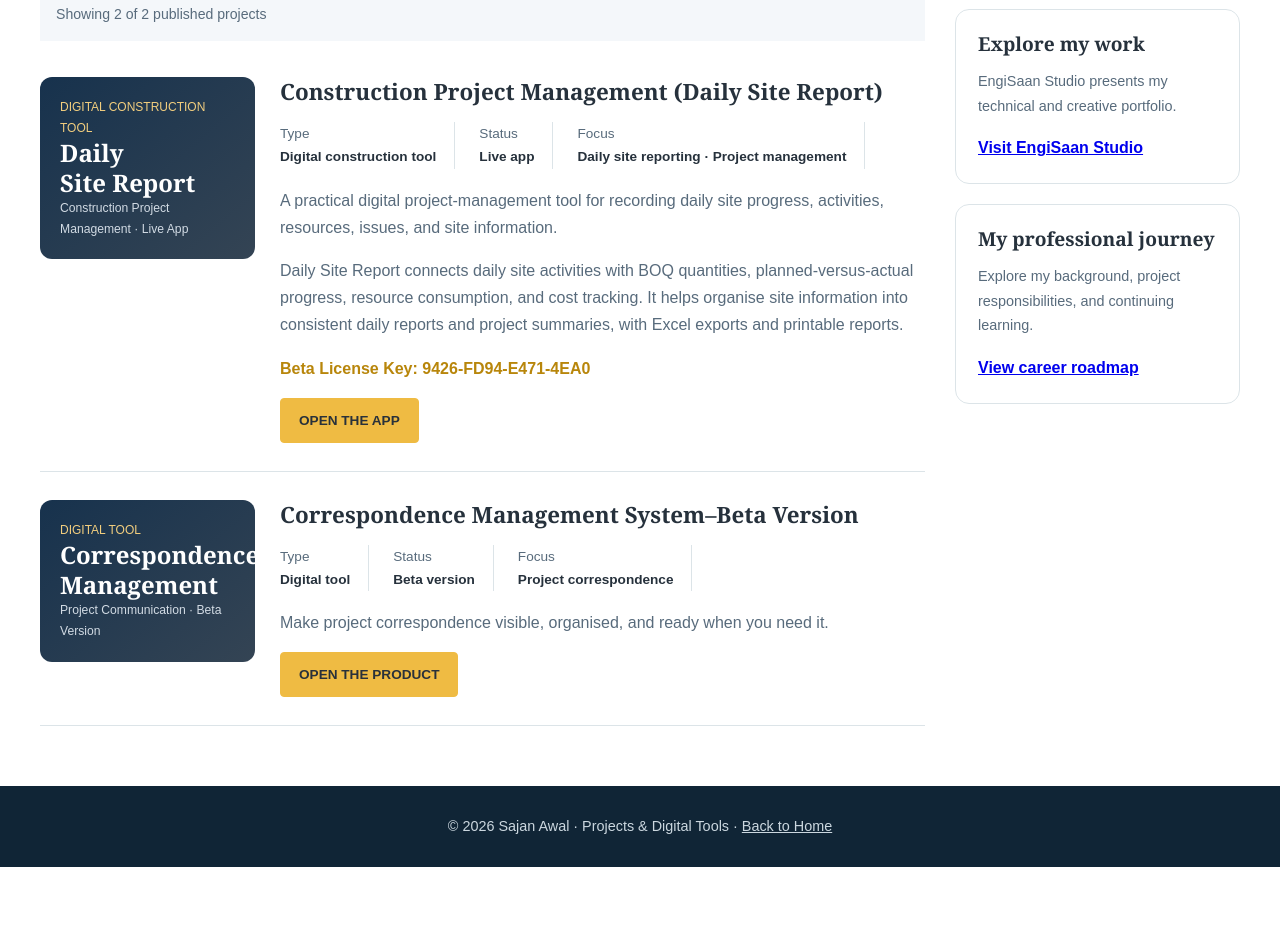
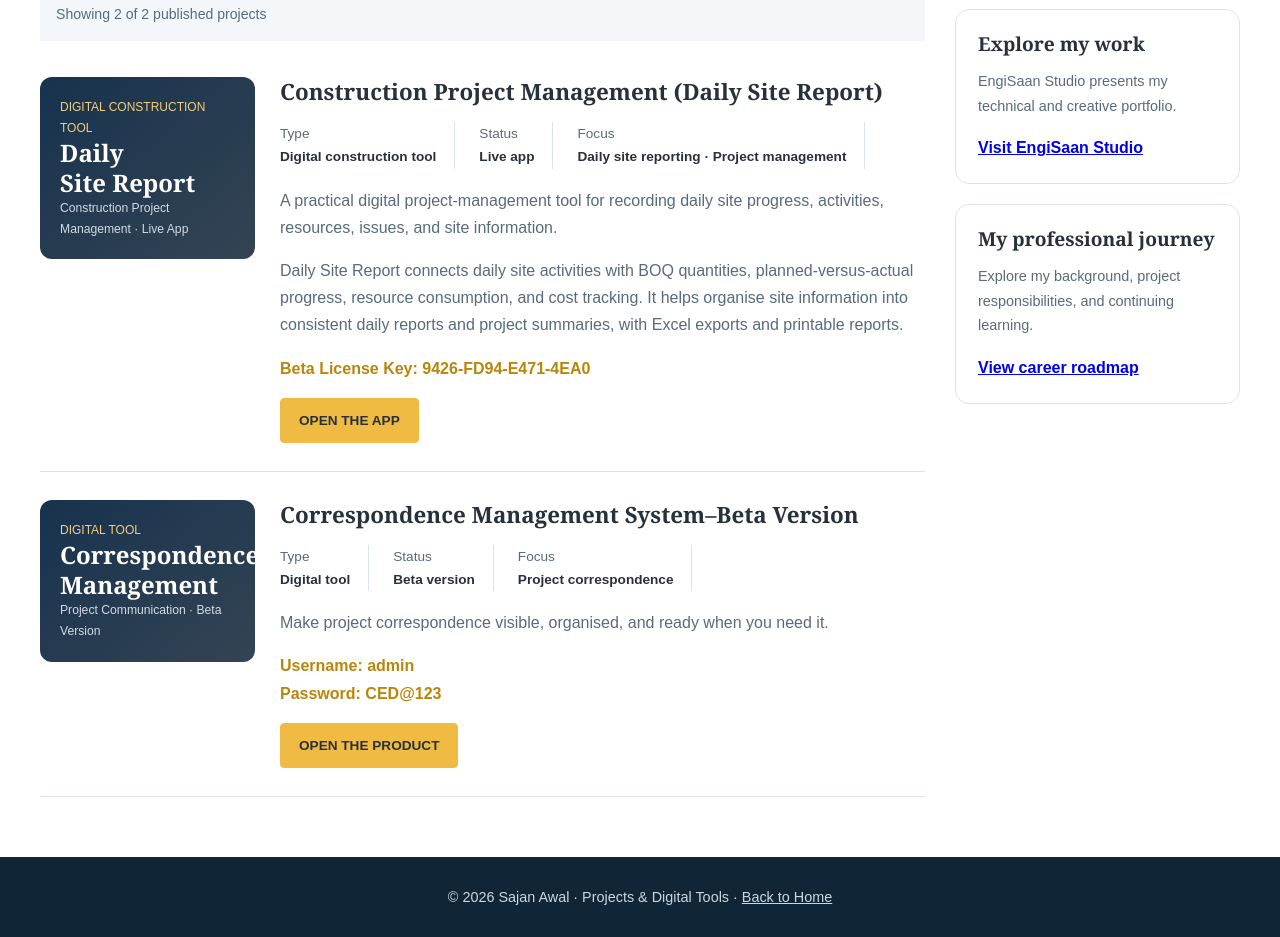
Before and after one commit to ersajanawal-lab/sajan-awal-portfolio, a plain HTML site: page projects.html in a window 1280 px wide. Shown: the part 492-1429 px from the top of the page. Before the commit the page ends 1359 px from the top, so only its background shows below. Drawn offline with Linux system fonts and the light colour scheme.

Commit message:
Add Correspondence Management System demo credentials

```diff
--- a/projects.html
+++ b/projects.html
@@ -79,6 +79,7 @@
                 <div><span>Focus</span><strong>Project correspondence</strong></div>
               </div>
               <p class="excerpt">Make project correspondence visible, organised, and ready when you need it.</p>
+              <p class="beta-license" style="color: #b8860b; font-weight: 700; overflow-wrap: anywhere;"><strong>Username: admin</strong><br><strong>Password: CED@123</strong></p>
               <a class="read-more" href="https://engineerdiary.gumroad.com/l/cms" target="_blank" rel="noopener noreferrer" aria-label="Open the Correspondence Management System Beta Version product page">OPEN THE PRODUCT</a>
             </div>
           </article>
```
